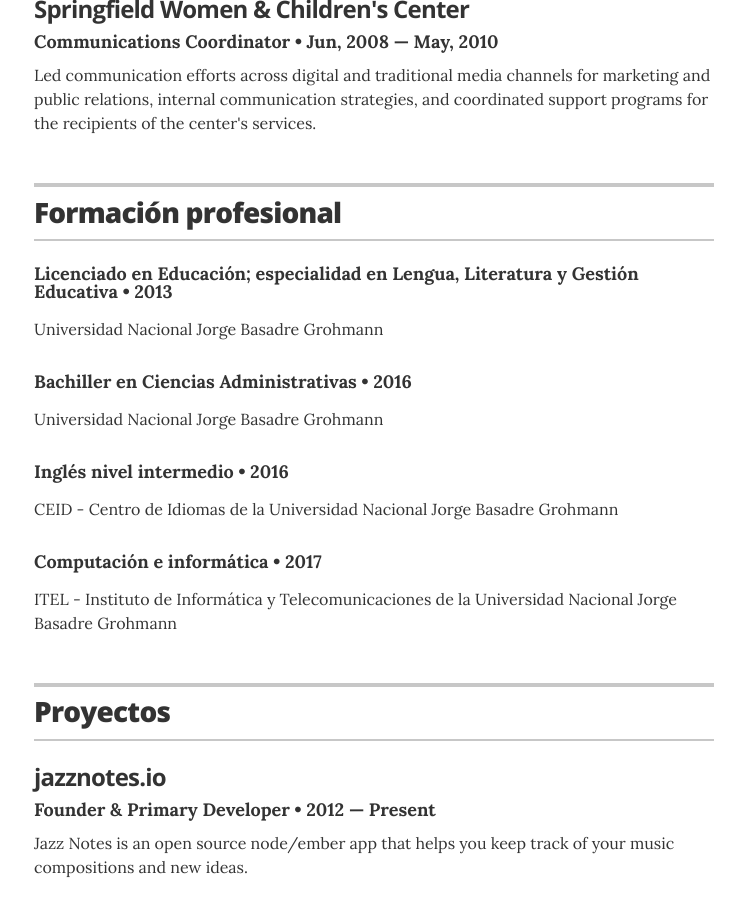
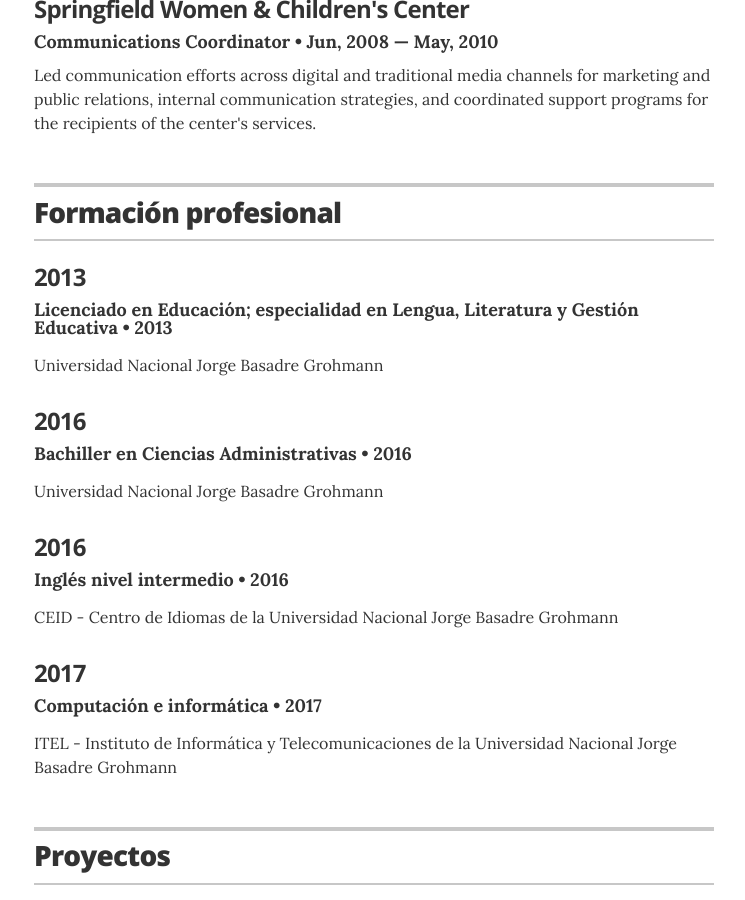
Before and after one commit to daeshu/cvtwo-error, a Jekyll site: the page built from index.html, in a window 1280 px wide and 900 px high, scrolled down 981 px. Shown: the whole window, without its empty margins (266-1011 px from the left). Built offline with Jekyll 4.4.1, drawn with Linux system fonts in a browser that asks for light colours.

Commit message:
tratando de cambiar el año

```diff
--- a/_layouts/resume.html
+++ b/_layouts/resume.html
@@ -80,7 +80,7 @@
 
         {% for education in site.data.education %}
         <div class="resume-item" itemscope itemprop="alumniOf" itemtype="http://schema.org/CollegeOrUniversity">
-          <h3 class="resume-item-title" itemprop="name">{{ education.uni }}</h3>
+          <h3 class="resume-item-title" itemprop="name">{{ education.year }} {{ education.uni }}</h3>
           <h4 class="resume-item-details group" itemprop="description">{{ education.degree }} &bull; {{ education.year }}</h4>
           <h5 class="resume-item-details award-title" itemprop="description">{{ education.award }}</h5>
           <p class="resume-item-copy" itemprop="description">
```
